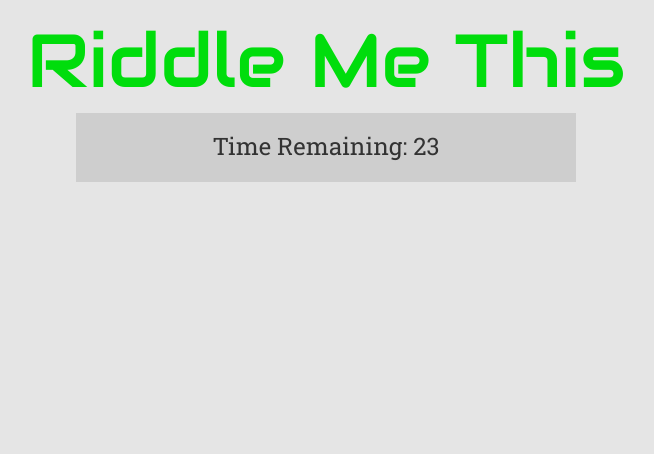
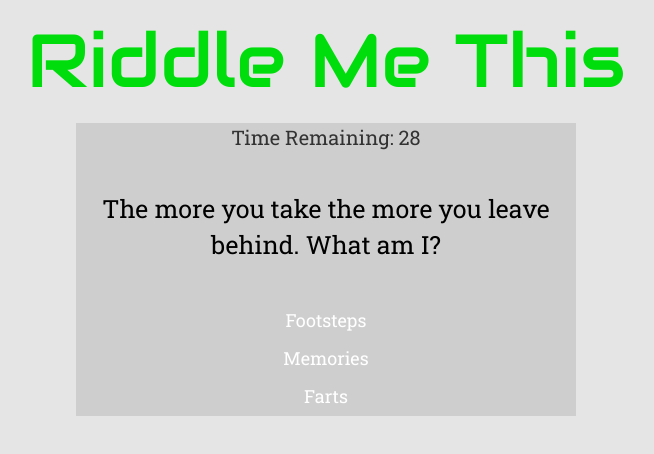
Before and after one commit to Moogieee/TrivaGame, a plain HTML site: page index.html in a window 1280 px wide. Both pictures are taken after a click on the button "Start". Shown: the whole page, without its empty margins (314-968 px from the left). Drawn offline with nearby package versions, Linux system fonts and the light colour scheme.

Commit message:
created answer buttons

```diff
--- a/assets/css/style.css
+++ b/assets/css/style.css
@@ -29,6 +29,7 @@ html {
 	text-align: center;
 	font-family: 'Audiowide', cursive;
 	color: #00DD0C;
+	margin-bottom: 20px;
 	/*text-shadow:
 		-2px -2px 0 #000000,
 		2px -2px 0 #000000,
@@ -46,8 +47,10 @@ html {
 }
 
 #timer {
+	font-size: 20px;
 	text-align: center;
 	font-family: 'Roboto Slab', sans-serif;
+	margin-bottom: 40px;
 }
 #questionSection {
 	width: 40%;
@@ -71,4 +74,19 @@ html {
 
 #question {
 	text-align: center;
+	font-family: 'Roboto Slab', sans-serif;
+	color: black;
+	font-size: 25px;
+	margin-bottom: 40px;
 }
+
+#choices {
+	font-family: 'Roboto Slab', sans-serif;
+	color: black;
+	font-size: 20px;
+}
+
+.choiceButton {
+	background-color: transparent;
+	border: none;
+}
--- a/assets/javascript/app.js
+++ b/assets/javascript/app.js
@@ -18,72 +18,72 @@ $(document).ready(function() {
 var riddles = [
 	// riddle 1
 	{
-		"r": "The more you take the more you leave behind. What am I?",
-		"c": ["Footsteps", "Memories", "Farts"],
-		"answer": 0 //the index of the answer
+		"riddle": "The more you take the more you leave behind. What am I?",
+		"answers": ["Footsteps", "Memories", "Farts"],
+		"correctAnswer": 0 //the index of the answer
 	},
 
 	// riddle 2
 	{
-		"r": "You throw away the outside and cook the inside. Then you eat the outside and throw away the inside. What did you eat?",
-		"c": ["Pistachio Nuts", "Ear of Corn", "Potato"],
-		"answer": 1
+		"riddle": "You throw away the outside and cook the inside. Then you eat the outside and throw away the inside. What did you eat?",
+		"answers": ["Pistachio Nuts", "Ear of Corn", "Potato"],
+		"correctAnswer": 1
 	},
 
 	// riddle 3
 	{
-		"r": "What travels around the world but stays in one spot?",
-		"c": ["The sun", "A letter", "A stamp"],
-		"answer": 2
+		"riddle": "What travels around the world but stays in one spot?",
+		"answers": ["The sun", "A letter", "A stamp"],
+		"correctAnswer": 2
 	},
 
 	// riddle 4
 	{
-		"r": "What's black when you get it, red when you use it, and white when you're all through with it?",
-		"c": ["Bullet", "Lobster", "Charcoal"],
-		"answer": 2
+		"riddle": "What's black when you get it, red when you use it, and white when you're all through with it?",
+		"answers": ["Bullet", "Lobster", "Charcoal"],
+		"correctAnswer": 2
 	},
 
 	// riddle 5
 	{
-		"r": "What can run but never walks, has a mouth but never talks, has a head but never weeps, and has a bed but never sleeps?",
-		"c": ["A river", "A cheetah", "A car"],
-		"answer": 0
+		"riddle": "What can run but never walks, has a mouth but never talks, has a head but never weeps, and has a bed but never sleeps?",
+		"answers": ["A river", "A cheetah", "A car"],
+		"correctAnswer": 0
 	},
 
 	// riddle 6
 	{
-		"r": "I'm tall when I'm young and I'm short when I'm old. What am I?",
-		"c": ["A human", "A tree", "A candle"],
-		"answer": 2
+		"riddle": "I'm tall when I'm young and I'm short when I'm old. What am I?",
+		"answers": ["A human", "A tree", "A candle"],
+		"correctAnswer": 2
 	},
 
 	// riddle 7
 	{
-		"r": "What goes up but never goes down",
-		"c": ["Stairs", "Your Height", "Your age"],
-		"answer": 2
+		"riddle": "What goes up but never goes down",
+		"answers": ["Stairs", "Your Height", "Your age"],
+		"correctAnswer": 2
 	},
 
 	// riddle 8
 	{
-		"r": "Poor people have it. Rich people need it. If you eat it you die.",
-		"c": ["Money", "Nothing", "Gold"],
-		"answer": 1
+		"riddle": "Poor people have it. Rich people need it. If you eat it you die.",
+		"answers": ["Money", "Nothing", "Gold"],
+		"correctAnswer": 1
 	},
 
 	// riddle 9
 	{
-		"r": "You will always find me in the past. I can be created in the present, But the future can never taint me. What am I?",
-		"c": ["History", "Memories", "Footprints"],
-		"answer": 0
+		"riddle": "You will always find me in the past. I can be created in the present, But the future can never taint me. What am I?",
+		"answers": ["History", "Memories", "Footprints"],
+		"correctAnswer": 0
 	},
 
 	// riddle 10
 	{
-		"r": "What belongs to you but others use it more than you do? ",
-		"c": ["Money", "Phone number", "Name"],
-		"answer": 2
+		"riddle": "What belongs to you but others use it more than you do? ",
+		"answers": ["Money", "Phone number", "Name"],
+		"correctAnswer": 2
 	},
 
 ];
@@ -93,15 +93,19 @@ function runTimer() {
 	intervalId = setInterval(decrementTimer, 1000);
 }
 
+
 // create a decrementTimer function that will display the timer on the page
 function decrementTimer () {
 	timer--;
-
-	$("#timer").html("<h3>Time Remaining: " + timer + "<h3>");
+	$("#timer").text("Time Remaining: " + timer);
 
 	if (timer === 0) {
 		stop();
 		loss++;
+	}
+
+	if (timer <= 10) {
+		// flash number red
 	}
 }
 
@@ -117,9 +121,38 @@ runTimer();
 
 // question function
 function displayQuestion() {
-	$("#question").html(riddles[count]);
+	$("#question").text(riddles[count].riddle);
+
 }
 
+// function for choices
+function displayChoices() {
+	 $("#buttonA").text(riddles[count].answers[0]);
+	 $("#buttonB").text(riddles[count].answers[1]);
+	 $("#buttonC").text(riddles[count].answers[2]);
+}
+
+$("#choices").on("click", function() {
+
+});
+
+// function for nextQuestion
+function nextQuestion() {
+
+}
+
+// function for next question choices
+function nextChoices(){
+
+}
+
+function correctAnswer() {
+	correct++;
+}
+
+function wrongAnswer() {
+	incorrect ++;
+}
 
 // create a function so that after you click the start button your trivia question and choices will show up.
 function startTrivia() {
@@ -128,6 +161,9 @@ function startTrivia() {
 	$("#question").show();
 	$("#choices").show();
 	$("#timer").show();
+	displayQuestion();
+	displayChoices();
+	timer = 30;
 	correct = 0;
 	incorrect = 0;
 	unanswered = 0;
@@ -138,18 +174,21 @@ function resetTrivia() {
 	$("#endingSection").show();
 	$("#questionSection").hide();
 	$("#timer").hide();
+	stop();
 
 	$("#endCounter").append("<h4>Total Correct: " + correct + "<h4>");
 	$("#endCounter").append("<h4>Total incorrect: " + incorrect + "<h4>");
 
-	setTimeout(startTrivia, 1000)
+	setTimeout(startTrivia, 3000)
 }
 
 // sets the start button at the intro screen
 $("#startButton").on("click", function() {
 	$("#button").hide();
 	$("#subMessage").hide();
-	$("#questionSection").fadeIn(1000);
+	$("#questionSection").fadeIn(2000);
+	$("#endingSection").hide();
+	timer = 30;
 
 	startTrivia();
 })
--- a/index.html
+++ b/index.html
@@ -38,6 +38,13 @@
 
 		<!-- Timer, Question, Choices -->
 		<section id="questionSection" class="container">
+
+			<div class="row" id="endingSection">
+				<div class="col-md-12" id="endCounter">
+
+				</div>
+			</div>
+
 			<div class="row">
 
 				<!-- Timer -->
@@ -46,20 +53,22 @@
 
 			</div>
 
-			<div class="row" id="ending">
-				<div class="col-md-12" id="endCounter">
-
-				</div>
-			</div>
-
 			<div class="row">
 				<div class="col-md-12 center-align" id="question">
 				</div>
 			</div>
 
 			<div class="row">
-				<div class="col-md-8 center-align" id="choices">
-
+				<div class="col-md-12 text-center" id="choices">
+					<div>
+						<button type="button" class="btn btn-secdonary choiceButton" id="buttonA"></button>
+					</div>
+					<div>
+						<button type="button" class="btn btn-secdonary choiceButton" id="buttonB"></button>
+					</div>
+					<div>
+						<button type="button" class="btn btn-secdonary choiceButton" id="buttonC"></button>
+					</div>
 				</div>
 			</div>
 
```
